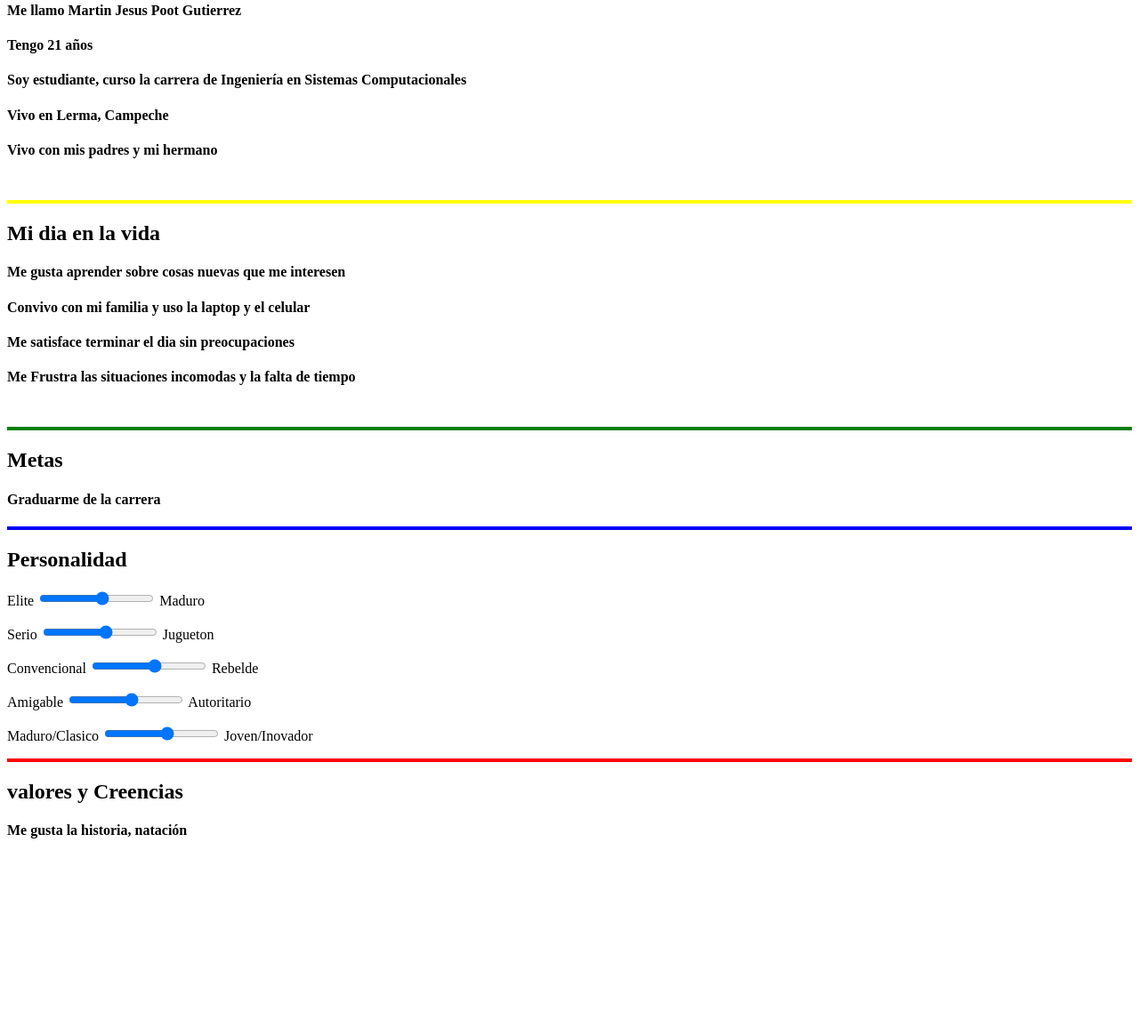
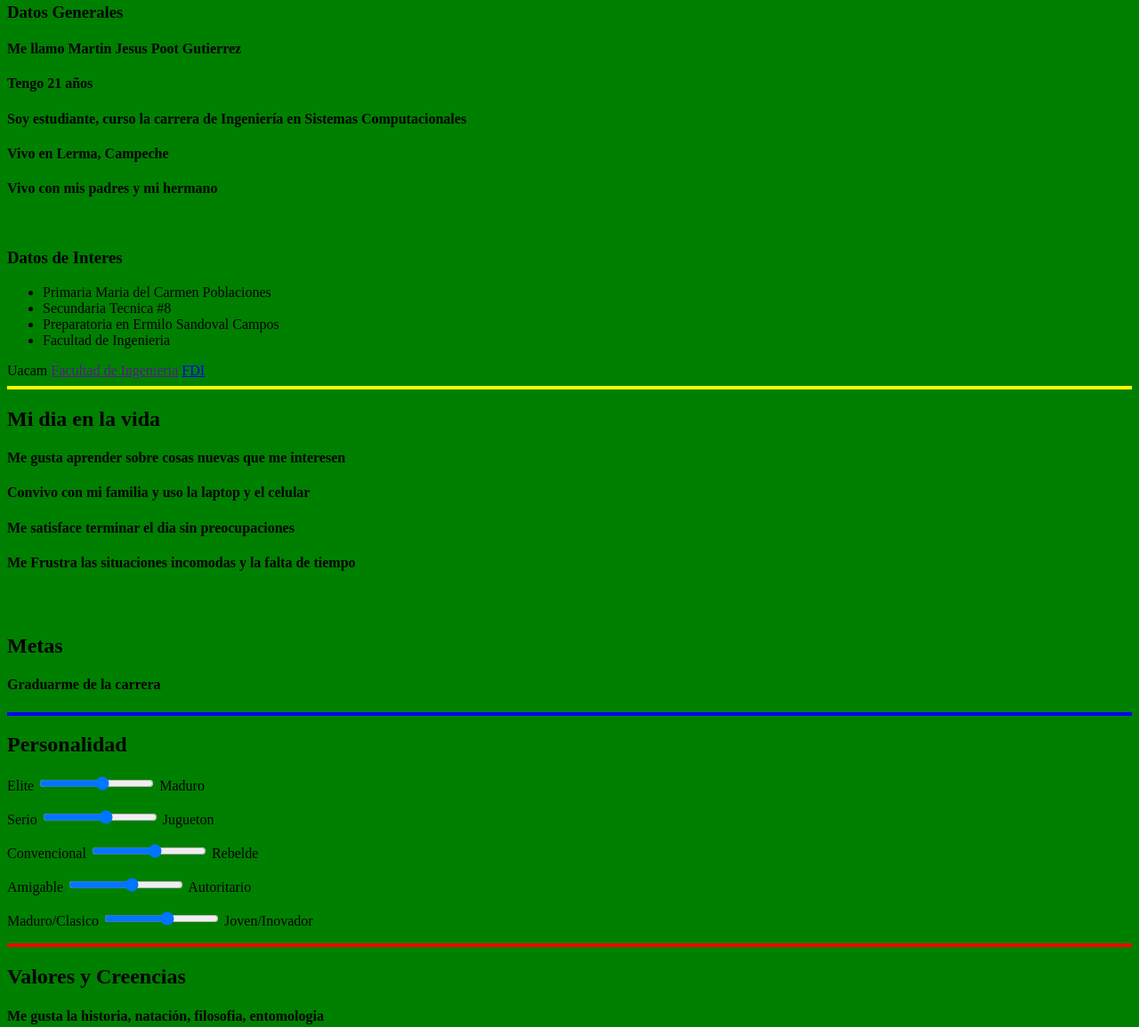
Before and after one commit to MJPG2000/Actividad1, a website: page index.html in a window 1280 px wide. Shown: the part 77-1232 px from the top of the page at 89% size. Before the commit the page ends 1041 px from the top, so only its background shows below. Drawn offline with Linux system fonts and the light colour scheme.

Commit message:
initial commit

```diff
--- a/index.html
+++ b/index.html
@@ -5,9 +5,12 @@
     <meta name="viewport" content="width=device-width, initial-scale=1.0" />
     <meta http-equiv="X-UA-Compatible" content="ie=edge" />
     <title>Mi Primera Aplicacion HTML</title>
+    <link rel="stylesheet" href="style.css">
   </head>
   <body>
+   <!--Estructura HTML-->
     <h1>BLOG PERSONAL</h1>
+    <h3>Datos Generales</h3>
     <h4>Me llamo Martin Jesus Poot Gutierrez</h4>
     <h4>Tengo 21 años</h4>
     <h4>
@@ -16,6 +19,19 @@
     <h4>Vivo en Lerma, Campeche</h4>
     <h4>Vivo con mis padres y mi hermano</h4>
     <br />
+    <h3>Datos de Interes </h3>
+    <ul>
+      <li>Primaria Maria del Carmen Poblaciones</li>
+      <li>Secundaria Tecnica #8</li>
+      <li>Preparatoria en Ermilo Sandoval Campos</li>
+      <li>Facultad de Ingenieria</li>
+    </ul>
+  <a> Uacam </a>
+  <a href="">Facultad de Ingenieria</a>
+  <a href="https://www.uacam.mx/"</a>
+ <a href="https://fi.uacam.mx/">FDI</a>
+
+
     <hr color="yellow" size="4" />
 
     <h2>Mi dia en la vida</h2>
@@ -56,7 +72,8 @@
       Joven/Inovador
     </p>
     <hr color="red" size="4" />
-    <h2>valores y Creencias</h2>
-    <h4>Me gusta la historia, natación</h4>
+    <h2>Valores y Creencias</h2>
+    <h4>Me gusta la historia, natación, filosofia, entomologia</h4> <!--Gustos-->
+  <img src="Campeche.jpg"/> <!-- Centro historico, Patrimonio de la humanidad-->
   </body>
 </html>
--- /dev/null
+++ b/style.css
@@ -0,0 +1,3 @@
+body {
+  background-color: green;
+}
```
Also changed, not shown: Campeche.jpg (added).
